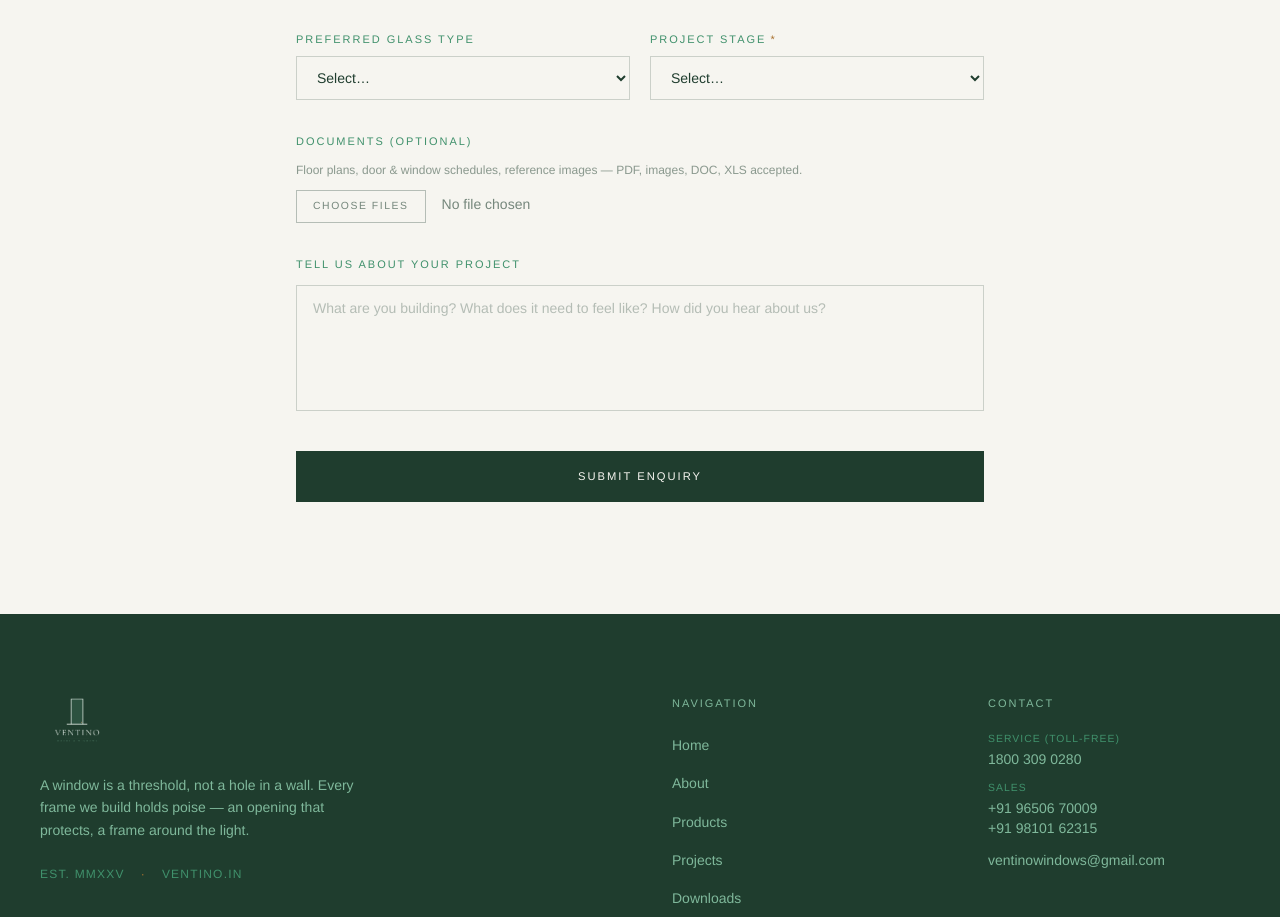
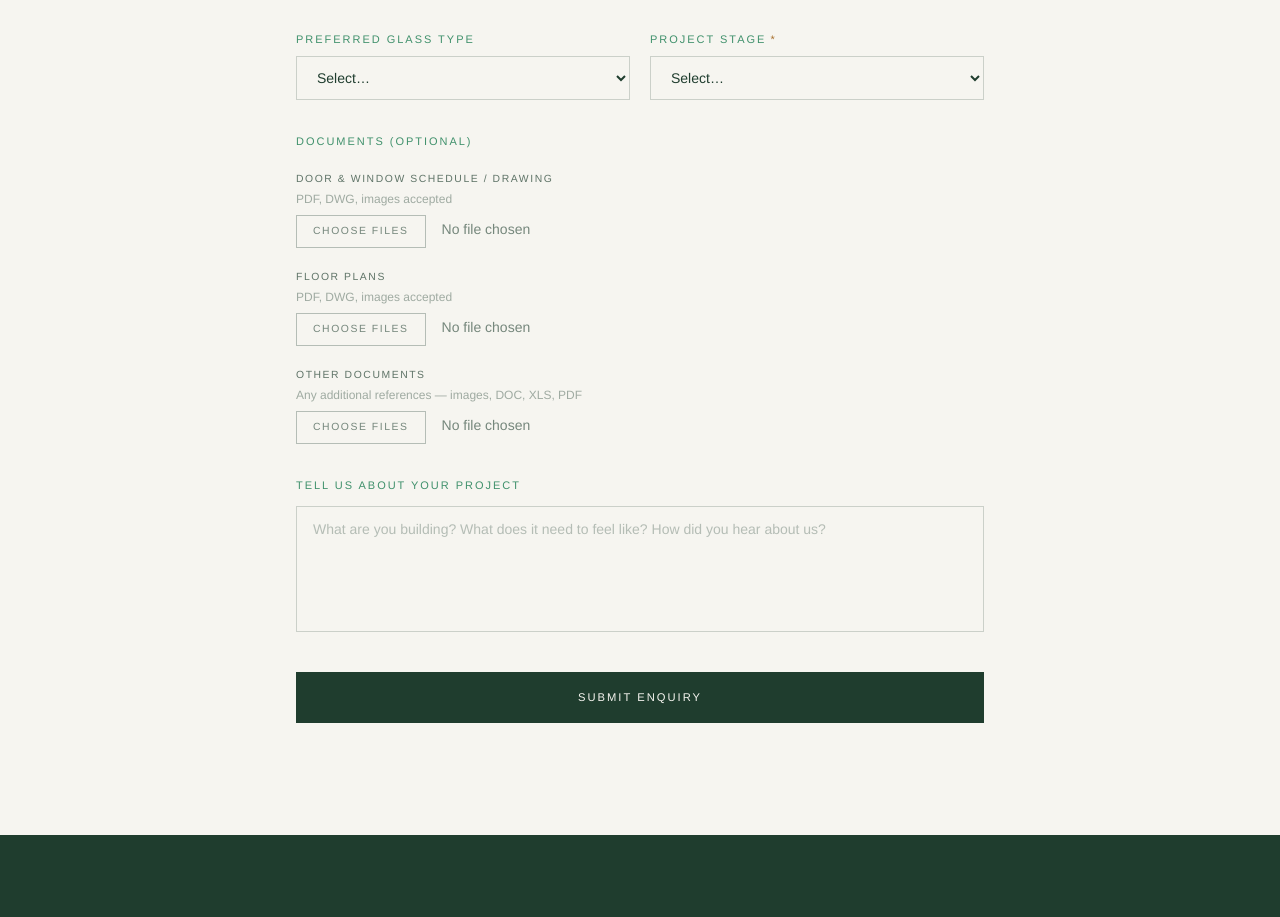
Before and after one commit to buildmatepodcast/ventino-website, a Next.js app: page /enquiry in a window 1280 px wide. Shown: the part 1064-1981 px from the top of the page. Built offline with nearby package versions, Linux system fonts and the light colour scheme.

Commit message:
Enquiry form: split file upload into 3 separate fields

```diff
--- a/components/forms/EnquiryForm.tsx
+++ b/components/forms/EnquiryForm.tsx
@@ -13,7 +13,9 @@ export default function EnquiryForm() {
   const [state, setState] = useState<FormState>("idle");
   const [systems, setSystems] = useState<string[]>([]);
   const [errorMsg, setErrorMsg] = useState("");
-  const [selectedFiles, setSelectedFiles] = useState<File[]>([]);
+  const [scheduleFiles, setScheduleFiles] = useState<File[]>([]);
+  const [floorPlanFiles, setFloorPlanFiles] = useState<File[]>([]);
+  const [otherFiles, setOtherFiles] = useState<File[]>([]);
   const formRef = useRef<HTMLFormElement>(null);
 
   const toggleSystem = (s: string) =>
@@ -27,14 +29,19 @@ export default function EnquiryForm() {
 
     const form = e.currentTarget; // capture before async gap
 
-    // Step 1 — upload files directly to Blob (bypasses 4.5 MB server limit)
+    // Step 1 — upload all files directly to Blob (bypasses 4.5 MB server limit)
+    const allFiles = [
+      ...scheduleFiles.map((f) => ({ file: f, folder: "schedules" })),
+      ...floorPlanFiles.map((f) => ({ file: f, folder: "floor-plans" })),
+      ...otherFiles.map((f) => ({ file: f, folder: "other" })),
+    ];
     const fileUrls: string[] = [];
-    if (selectedFiles.length > 0) {
+    if (allFiles.length > 0) {
       setState("uploading");
       try {
-        for (const file of selectedFiles) {
+        for (const { file, folder } of allFiles) {
           const blob = await upload(
-            `enquiries/${Date.now()}-${file.name}`,
+            `enquiries/${folder}/${Date.now()}-${file.name}`,
             file,
             { access: "public", handleUploadUrl: "/api/upload" }
           );
@@ -51,7 +58,9 @@ export default function EnquiryForm() {
     setState("submitting");
     const fd = new FormData(form);
     fd.delete("systems");
-    fd.delete("files");
+    fd.delete("scheduleFiles");
+    fd.delete("floorPlanFiles");
+    fd.delete("otherFiles");
     systems.forEach((s) => fd.append("systems", s));
     fd.append("fileUrls", JSON.stringify(fileUrls));
 
@@ -64,7 +73,9 @@ export default function EnquiryForm() {
       setState("success");
       form.reset();
       setSystems([]);
-      setSelectedFiles([]);
+      setScheduleFiles([]);
+      setFloorPlanFiles([]);
+      setOtherFiles([]);
     } catch (err) {
       setState("error");
       setErrorMsg(err instanceof Error ? err.message : "Something went wrong. Please try again or call us.");
@@ -138,24 +149,33 @@ export default function EnquiryForm() {
 
       {/* File uploads */}
       <fieldset>
-        <legend className="label text-[#A9712F] mb-3">Documents (optional)</legend>
-        <p className="text-xs text-[#1F3D2E]/50 mb-3">
-          Floor plans, door &amp; window schedules, reference images — PDF, images, DOC, XLS accepted.
-        </p>
-        <input
-          name="files"
-          type="file"
-          multiple
-          accept=".pdf,.png,.jpg,.jpeg,.gif,.webp,.doc,.docx,.xls,.xlsx"
-          onChange={(e) => setSelectedFiles(Array.from(e.target.files ?? []))}
-          className="block w-full text-sm text-[#1F3D2E]/60 file:mr-4 file:py-2 file:px-4 file:border file:border-[#1F3D2E]/30 file:text-[0.65rem] file:tracking-[0.15em] file:uppercase file:bg-transparent file:text-[#1F3D2E]/60 file:cursor-pointer hover:file:border-[#1F3D2E]/60 transition-colors"
-        />
-        {selectedFiles.length > 0 && (
-          <p className="text-xs text-[#1F3D2E]/40 mt-2">
-            {selectedFiles.length} file{selectedFiles.length > 1 ? "s" : ""} selected
-            {state === "uploading" && " — uploading…"}
-          </p>
-        )}
+        <legend className="label text-[#A9712F] mb-5">Documents (optional)</legend>
+        <div className="space-y-5">
+          <FileField
+            label="Door & window schedule / drawing"
+            name="scheduleFiles"
+            hint="PDF, DWG, images accepted"
+            files={scheduleFiles}
+            onChange={setScheduleFiles}
+            uploading={state === "uploading"}
+          />
+          <FileField
+            label="Floor plans"
+            name="floorPlanFiles"
+            hint="PDF, DWG, images accepted"
+            files={floorPlanFiles}
+            onChange={setFloorPlanFiles}
+            uploading={state === "uploading"}
+          />
+          <FileField
+            label="Other documents"
+            name="otherFiles"
+            hint="Any additional references — images, DOC, XLS, PDF"
+            files={otherFiles}
+            onChange={setOtherFiles}
+            uploading={state === "uploading"}
+          />
+        </div>
       </fieldset>
 
       {/* Message */}
@@ -208,6 +228,34 @@ function Field({
   );
 }
 
+function FileField({
+  label, name, hint, files, onChange, uploading,
+}: {
+  label: string; name: string; hint: string;
+  files: File[]; onChange: (f: File[]) => void; uploading: boolean;
+}) {
+  return (
+    <div>
+      <p className="text-[0.65rem] tracking-[0.15em] uppercase text-[#1F3D2E]/70 mb-1">{label}</p>
+      <p className="text-xs text-[#1F3D2E]/40 mb-2">{hint}</p>
+      <input
+        name={name}
+        type="file"
+        multiple
+        accept=".pdf,.dwg,.png,.jpg,.jpeg,.gif,.webp,.doc,.docx,.xls,.xlsx"
+        onChange={(e) => onChange(Array.from(e.target.files ?? []))}
+        className="block w-full text-sm text-[#1F3D2E]/60 file:mr-4 file:py-2 file:px-4 file:border file:border-[#1F3D2E]/30 file:text-[0.65rem] file:tracking-[0.15em] file:uppercase file:bg-transparent file:text-[#1F3D2E]/60 file:cursor-pointer hover:file:border-[#1F3D2E]/60 transition-colors"
+      />
+      {files.length > 0 && (
+        <p className="text-xs text-[#1F3D2E]/40 mt-1">
+          {files.length} file{files.length > 1 ? "s" : ""} selected
+          {uploading && " — uploading…"}
+        </p>
+      )}
+    </div>
+  );
+}
+
 function SelectField({
   label, name, options, required,
 }: {
```
